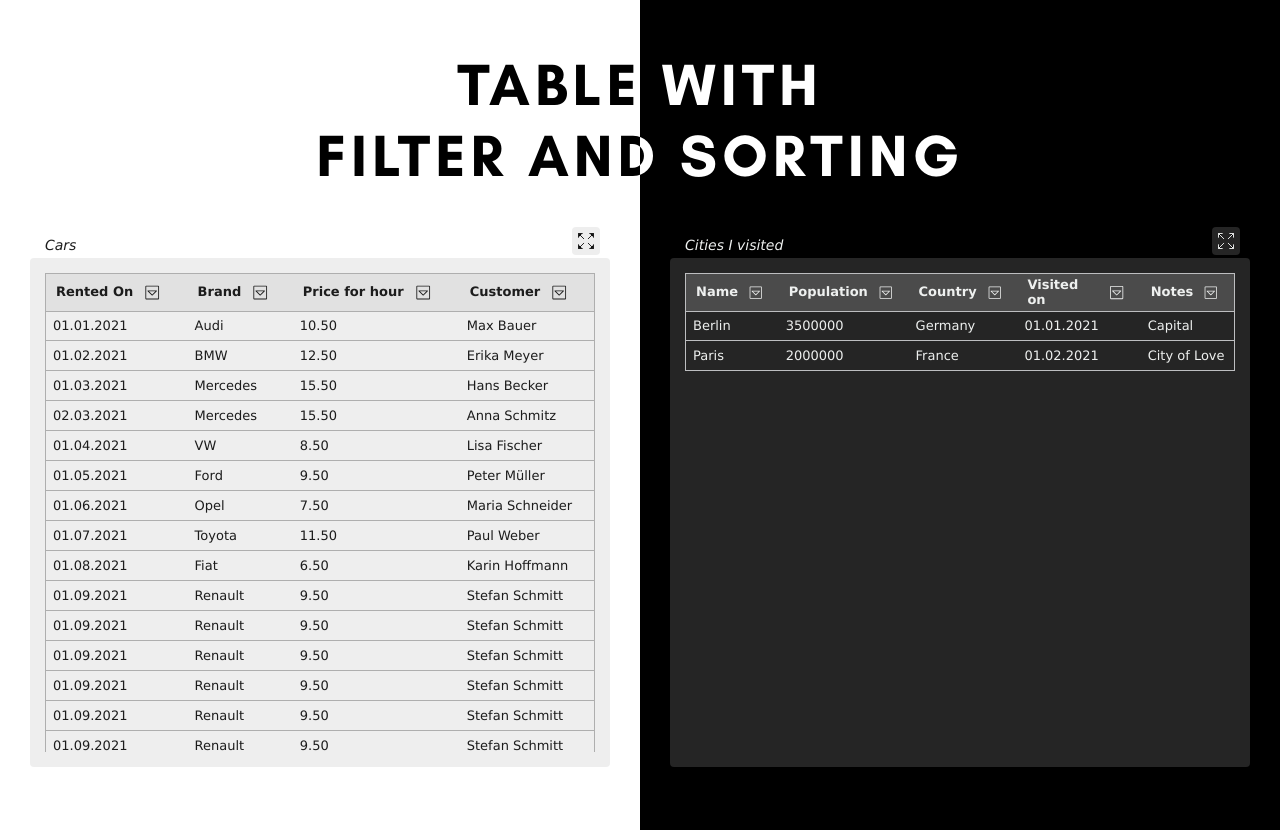
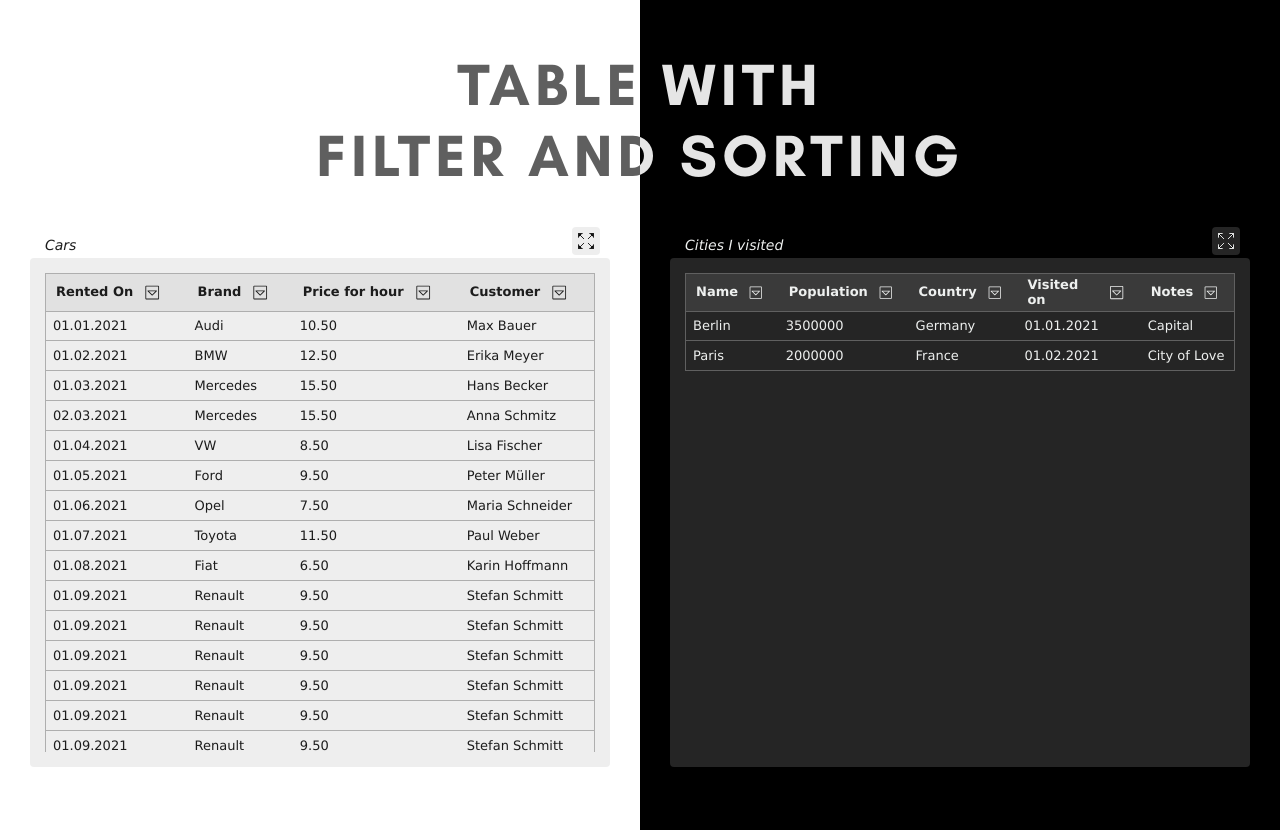
Before and after one commit to vika-v-v/table-with-filters-and-sorting, an Angular app: page / in a window 1280 px wide. Built offline with nearby package versions, Linux system fonts and the light colour scheme; a web font is replaced by a local one.

Commit message:
added futher styles

```diff
--- a/src/app/demo/demo.component.css
+++ b/src/app/demo/demo.component.css
@@ -6,6 +6,7 @@
   width: 100%;
   height: 100%;
 }
+
 
 #header {
   font-size: calc(4vw + 1vmin);
@@ -17,11 +18,11 @@
   align-self: center;
   text-align: center;
   z-index: 1;
-  display: flex;  /* Enable Flexbox */
-  align-items: center;  /* Center vertically */
-  justify-content: center;  /* Center horizontally */
+  display: flex;
+  align-items: center;
+  justify-content: center;
   z-index: 1;
-  background: linear-gradient(to right, rgb(0, 0, 0) 50%, rgb(255, 255, 255) 50%);
+  background: linear-gradient(to right, rgb(95, 95, 95) 50%, rgb(229, 229, 229) 50%);
   -webkit-background-clip: text;
   background-clip: text;
   color: transparent;
@@ -29,6 +30,8 @@
   padding-top: 20px;
   margin: 0;
 }
+
+
 
 #tables-container {
   display: flex;
--- a/src/app/table/table.component.css
+++ b/src/app/table/table.component.css
@@ -9,10 +9,9 @@
   top: calc(7vh - 20px);
   left: calc(7vw - 20px);
   z-index: 3;
-  background-color: #24201d;
+  background-color: var(--second-background);
   border-radius: 4px;
   padding: 10px;
-  padding-top: 2px;
 }
 
 #container.wide-open > #top-elements-container {
@@ -75,6 +74,7 @@
   border-radius: 10px;
   border: 1.5px solid var(--border-color);
   color: var(--text-color);
+  background-color: var(--main-background);
 }
 
 #table-actions > .img {
@@ -82,6 +82,7 @@
   width: 1.5em;
   border-radius: 4px;
   padding: 2px;
+  background-color: var(--main-background);
 }
 
 svg {
@@ -99,6 +100,7 @@ svg {
   margin-bottom: 5px;
   font-size: 14px;
   font-style: italic;
+  color: var(--text-color)
 }
 
 #table-container {
@@ -110,6 +112,7 @@ svg {
   max-width: calc(100% - 30px);
   min-width: calc(100% - 30px);
   position: relative;
+  background-color: var(--main-background);
 }
 
 #table-content-container {
@@ -155,6 +158,7 @@ tr > th {
   top: 0;
   z-index: 2;
   border: none;
+  background-color: var(--table-header);
 }
 
 .outline-top-bottom {
--- a/src/app/table/table.component.html
+++ b/src/app/table/table.component.html
@@ -3,15 +3,15 @@
 <!-- Dunklen Hintergrund anzeigen falls größe Ansicht geöffnet -->
 <div *ngIf="wideOpen" class="background" (click)="wideOpen = false;"></div>
 
-<div id="container" [ngClass]="{'wide-open': wideOpen}" [ngStyle]="{'--border-color': themeColors[theme]['border-color'], '--text-color': themeColors[theme].text}">
+<div id="container" [ngClass]="{'wide-open': wideOpen}" [ngStyle]="{'--border-color': themeColors[theme]['border-color'], '--text-color': themeColors[theme].text, '--main-background': themeColors[theme].background, '--table-header': themeColors[theme]['table-header'], '--second-background': themeColors[theme]['second-background']}">
 
   <!-- Name und action-Butons anzeigen -->
   <div id="top-elements-container">
-    <p *ngIf="name != ''" class="name" [ngStyle]="{color: themeColors[theme].text}">{{ name }}</p>
+    <p *ngIf="name != ''" class="name">{{ name }}</p>
     <div id="table-actions">
-      <button *ngIf="aenderungenLoeschenAngezeigt()" (click)="aenderungenLoeschen()" [ngStyle]="{background: themeColors[theme].background}">Änderungen löschen</button>
+      <button *ngIf="aenderungenLoeschenAngezeigt()" (click)="aenderungenLoeschen()">Änderungen löschen</button>
 
-      <div *ngIf="!wideOpen" (click)="wideOpen = true;" [ngStyle]="{background: themeColors[theme].background}" class="img">
+      <div *ngIf="!wideOpen" (click)="wideOpen = true;" class="img">
         <svg xmlns="http://www.w3.org/2000/svg" viewBox="0 0 256 256" width="256" height="256">
           <path fill="none" d="M0 0h256v256H0z"></path>
           <path [attr.stroke]="themeColors[theme].text" stroke-linecap="round" stroke-linejoin="round" stroke-width="10"
@@ -19,7 +19,7 @@
         </svg>
       </div>
 
-      <div *ngIf="wideOpen" (click)="wideOpen = false;" [ngStyle]="{background: themeColors[theme].background}" class="img">
+      <div *ngIf="wideOpen" (click)="wideOpen = false;" class="img">
         <svg xmlns="http://www.w3.org/2000/svg" viewBox="0 0 256 256" width="256" height="256">
           <path fill="none" d="M0 0h256v256H0z"></path>
           <path [attr.stroke]="themeColors[theme].text" stroke-linecap="round" stroke-linejoin="round" stroke-width="10"
@@ -31,14 +31,14 @@
   </div>
 
   <!-- Tabelle dynamisch generieren -->
-  <div id="table-container" [ngStyle]="{background: themeColors[theme].background}">
+  <div id="table-container">
     <div *ngIf="tableDataFormatted.length > 0" id="table-content-container">
       <table #table>
 
         <!-- Header mithilfe von Variable tableHeaderFormatted generieren -->
         <thead>
           <tr>
-            <th *ngFor="let data of tableHeaderFormatted" [ngStyle]="{background: themeColors[theme]['table-header']}" class="outline-top-bottom">
+            <th *ngFor="let data of tableHeaderFormatted" class="outline-top-bottom">
               <div class="header-content">
                 <div>{{ data.wert }}</div>
                 <div #icon (click)="showFilterSortPopup(data, icon)" alt="icon" class="img">
--- a/src/app/table/theme-colors.ts
+++ b/src/app/table/theme-colors.ts
@@ -1,7 +1,7 @@
 export const themeColors = {
   "light" : {
     "background" : "#eeeeee",
-    "second-background" : "#eef0f2",
+    "second-background" : "#fefefe",
     "table-header" : "#e1e1e1",
     "border-color": "#aeaeae",
     "text" : "#1c1c1c"
@@ -9,8 +9,8 @@ export const themeColors = {
   "dark" : {
     "background" : "#252525",
     "second-background" : "#2e2e2e",
-    "table-header" : "#4b4b4b",
-    "border-color": "#bdbec0",
+    "table-header" : "#3a3a3a",
+    "border-color": "#606060",
     "text" : "#eef0ef"
   }
 };
```
